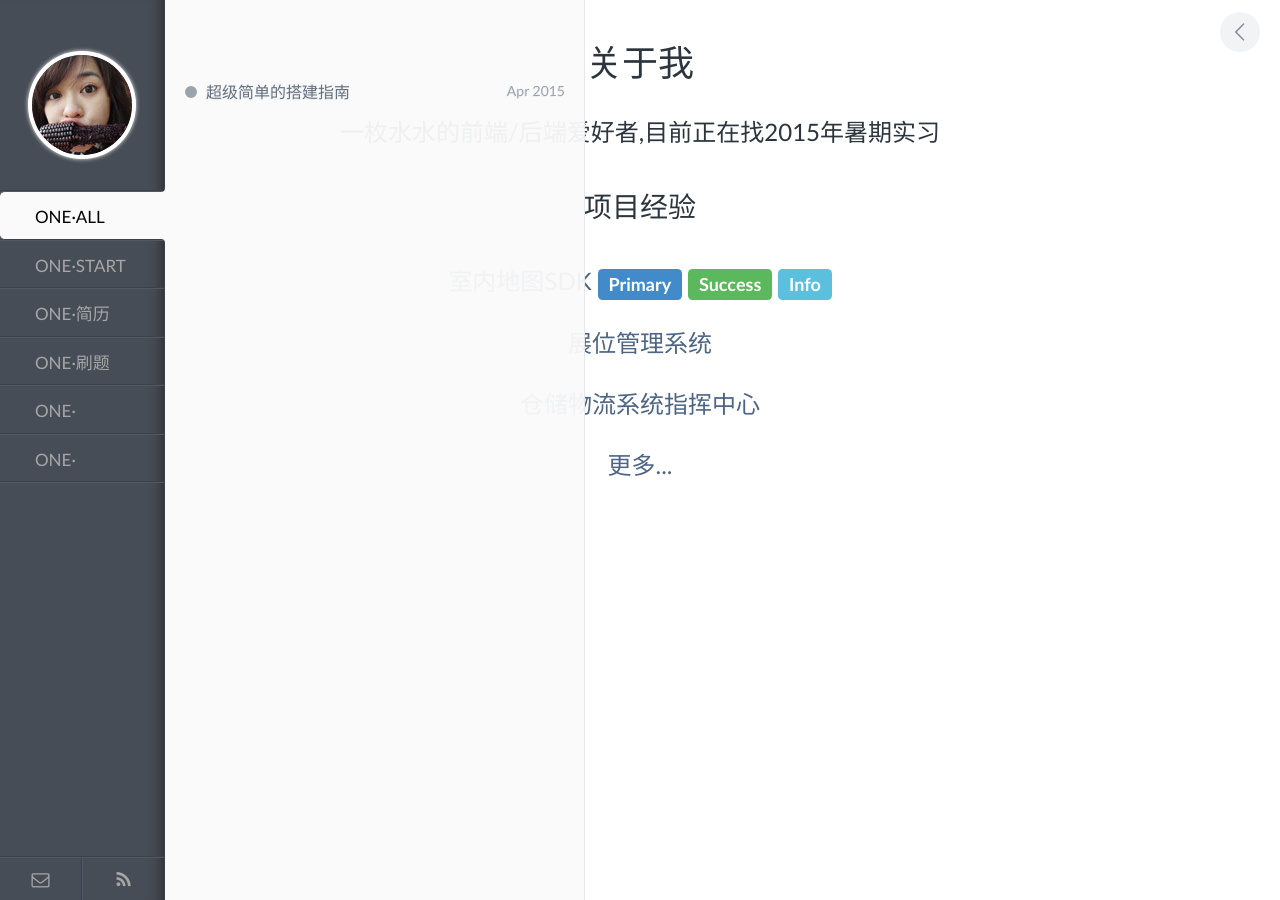
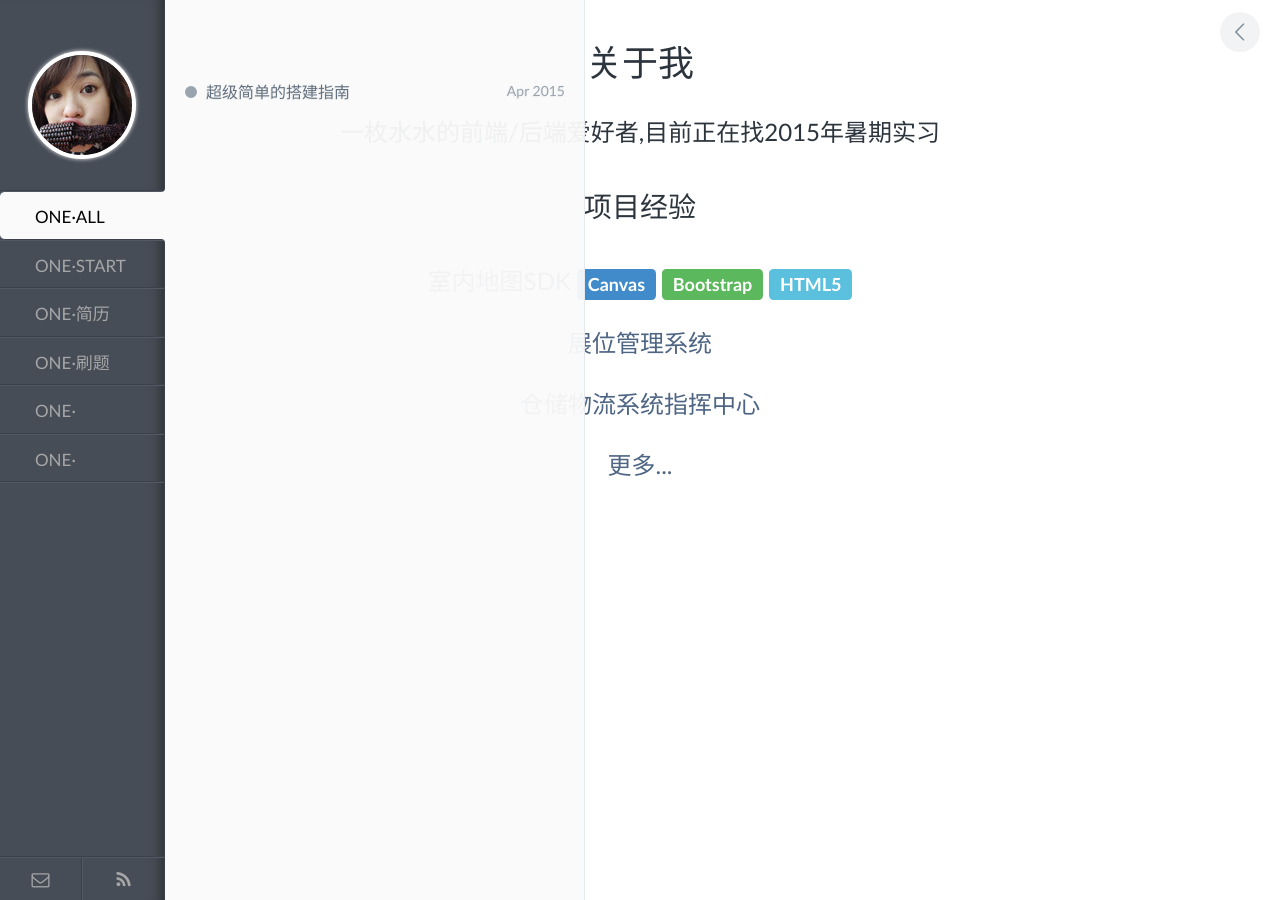
Before and after one commit to weiier/blog, a Jekyll site: the page built from index.html, in a window 1280 px wide. Built offline with Jekyll 4.4.1, drawn with Linux system fonts in a browser that asks for light colours.

Commit message:
Update index.html

```diff
--- a/index.html
+++ b/index.html
@@ -10,9 +10,9 @@ title: 关于我
   <ul>
       <li><a target="_blank" href="https://github.com/weiier/SDKforSVG-PNG-">
         室内地图SDK</a>
-        <span class="label label-primary">Primary</span>
-        <span class="label label-success">Success</span>
-        <span class="label label-info">Info</span>
+        <span class="label label-primary">Canvas</span>
+        <span class="label label-success">Bootstrap</span>
+        <span class="label label-info">HTML5</span>
         </li>
       <li><a target="_blank" href="https://github.com/weiier/exhibition">展位管理系统</a></li>
       <li><a target="_blank" href="https://github.com/weiier/ManagementCenter">仓储物流系统指挥中心</a></li>
```
